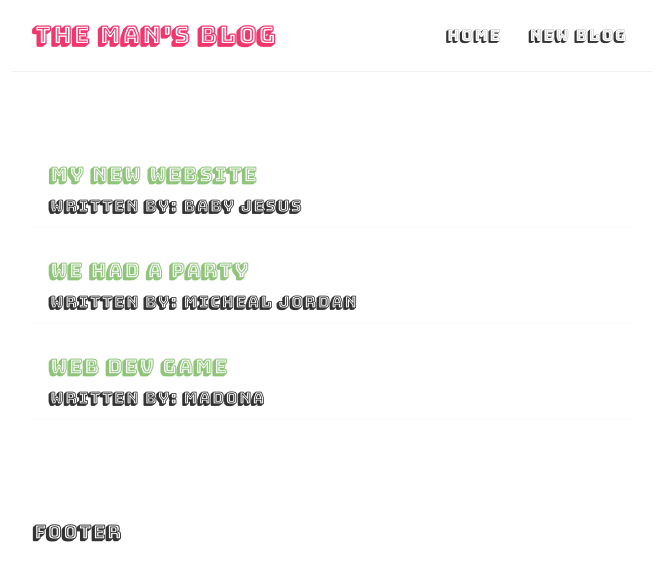
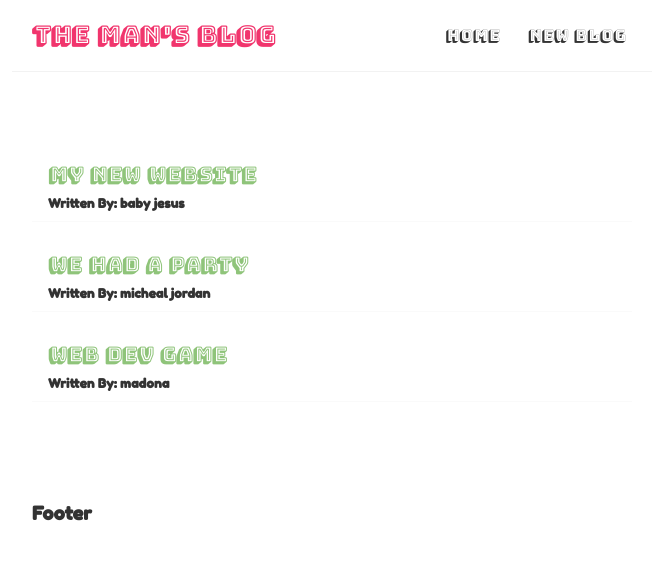
Before and after one commit to jonbleibdrey/medium-project-react, a React (Create React App) app: page / in a window 1280 px wide. Shown: the top 580 px of the page, without its empty margins (308-965 px from the left). Built offline with nearby package versions, Linux system fonts and the light colour scheme.

Commit message:
added code and components

```diff
--- /dev/null
+++ b/src/BlogList.js
@@ -0,0 +1,18 @@
+import React from "react";
+
+const BlogList = ({blogs}) => {
+  return (
+    <div className="blog-list">
+      {blogs.map((blog) => (
+        <div className="blog-preview" key={blog.id}>
+          <h2>{blog.title}</h2>
+          <p>
+            <h4>Written By: {blog.author}</h4>
+          </p>
+        </div>
+      ))}
+    </div>
+  );
+};
+
+export default BlogList;
--- a/src/Footer.js
+++ b/src/Footer.js
@@ -3,7 +3,7 @@
 const Footer = () => {
     return (
         <div>
-            <h3>
+            <h3 style={{ fontFamily: "Fredoka One"}}>
                 Footer
             </h3>
         </div>
--- a/src/Home.js
+++ b/src/Home.js
@@ -1,4 +1,5 @@
 import React, { useState } from "react";
+import BlogList from "./BlogList";
 
 const Home = () => {
   const [blogs, setBlogs] = useState([
@@ -28,14 +29,7 @@
   console.log(setBlogs);
   return (
     <div className="home">
-      {blogs.map((blog) => (
-        <div className="blog-preview" key={blog.id}>
-          <h2>{blog.title}</h2>
-          <p>
-            <h4>Written By: {blog.author}</h4>
-          </p>
-        </div>
-      ))}
+     <BlogList blogs={blogs}/>
     </div>
   );
 };
--- a/src/index.css
+++ b/src/index.css
@@ -1,9 +1,8 @@
-@import url("https://fonts.googleapis.com/css2?family=Bungee+Shade:wght@300;400;500;600;700&display=swap");
+@import url("https://fonts.googleapis.com/css2?family=Bungee+Shade&family=Fredoka+One&display=swap");
 
 /* base styles */
 * {
   margin: 0;
-  font-family: "Bungee Shade";
   color: #333;
 }
 .navbar {
@@ -13,6 +12,7 @@
   max-width: 600px;
   margin: 0 auto;
   border-bottom: 1px solid #f2f2f2;
+  font-family: "Bungee Shade";
 }
 .navbar h1 {
   color: #f1356d;
@@ -49,6 +49,7 @@
   box-shadow: -5px 5px 5px 1px lightgrey;
 }
 
+/* blog previews / list */
 .blog-preview {
   padding: 10px 16px;
   margin: 20px 0;
@@ -63,4 +64,9 @@
   font-size: 20px;
   color: #8fc47a;
   margin-bottom: 8px;
+  font-family: "Bungee Shade";
 }
+.blog-preview h4 {
+  font-family: "Fredoka One";
+  font-size: 0.8rem;
+}
```
